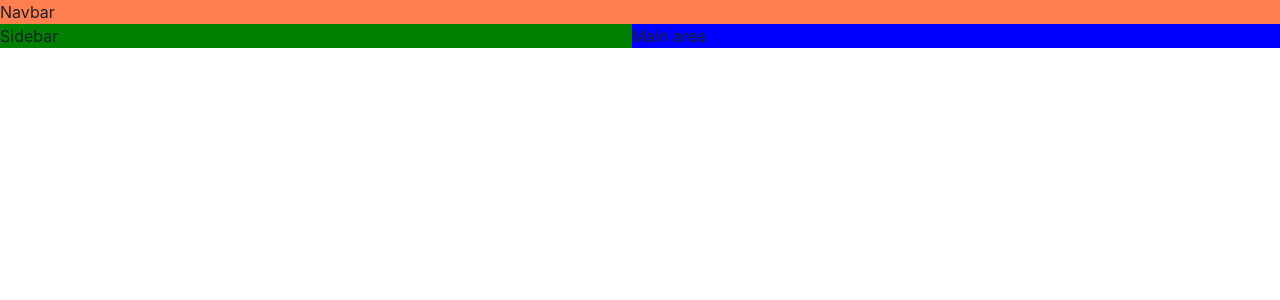
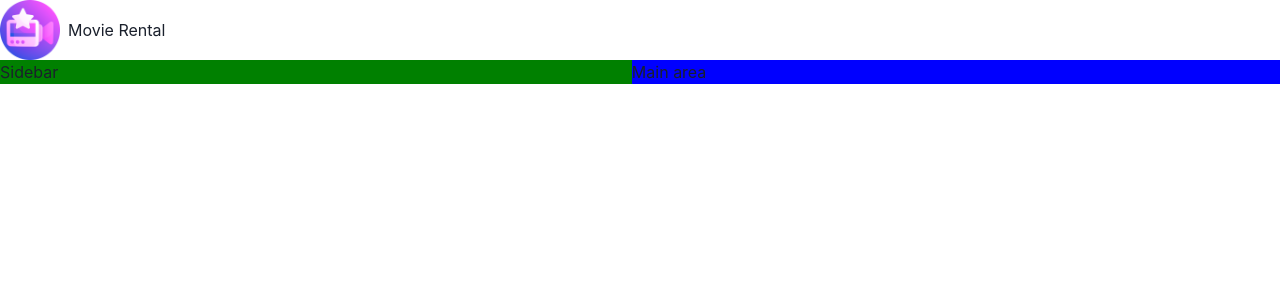
Before and after one commit to ShujaShah/Movie-Rental-FE, a React (Vite) app: page / in a window 1280 px wide. Shown: the top 300 px of the page. Built offline with nearby package versions, Linux system fonts and the light colour scheme.

Commit message:
build navbar

```diff
--- a/src/App.jsx
+++ b/src/App.jsx
@@ -2,6 +2,7 @@
 import './App.css';
 import HomePage from './pages/HomePage';
 import LoginPage from './pages/LoginPage';
+import NavBar from './components/NavBar';
 
 function App() {
   return (
@@ -12,8 +13,8 @@
           lg: `"nav nav" "aside main"`, // greater than 1024
         }}
       >
-        <GridItem area="nav" bg="coral">
-          Navbar
+        <GridItem area="nav">
+          <NavBar />
         </GridItem>
         <Show above="lg">
           <GridItem area="aside" bg="green">
--- /dev/null
+++ b/src/components/NavBar.jsx
@@ -0,0 +1,14 @@
+import { HStack, Image, Text } from '@chakra-ui/react';
+import logo from '../assets/movie.png';
+const NavBar = () => {
+  return (
+    <>
+      <HStack>
+        <Image src={logo} boxSize="60px" />
+        <Text>Movie Rental</Text>
+      </HStack>
+    </>
+  );
+};
+
+export default NavBar;
```
Also changed, not shown: src/assets/movie.png (added), src/components/Footer.jsx (deleted), src/components/Header.jsx (deleted).
